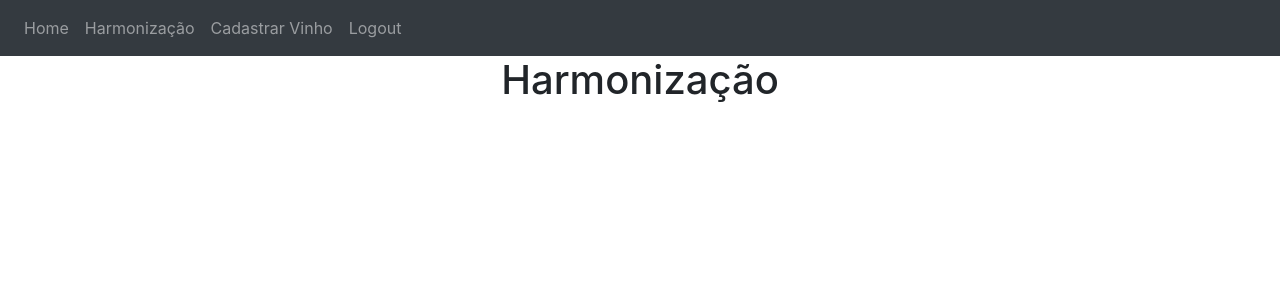
After one commit to Maria0419/vinhoteca3, a Flask app: page /harmonizacao in a window 1280 px wide. The commit adds this page. Shown: the top 300 px of the page. Run offline with Flask 3, Linux system fonts and the light colour scheme; a user stored in the database is signed in; some libraries are stand-ins or nearby versions.

Commit message:
pagina de harmonizaão

```diff
--- a/Vinhoteca/website/templates/base.html
+++ b/Vinhoteca/website/templates/base.html
@@ -31,6 +31,8 @@
         <div class="navbar-nav">
           {% if user.is_authenticated %}
           <a class="nav-item nav-link" id="home" href="/">Home</a>
+          <a class="nav-item nav-link" id="harmonizacao" href="/harmonizacao">Harmonização</a>
+          <a class="nav-item nav-link" id="register" href="/cadastro">Cadastrar Vinho</a>
           <a class="nav-item nav-link" id="logout" href="/logout">Logout</a>
           {% else %}
           <a class="nav-item nav-link" id="login" href="/login">Login</a>
--- /dev/null
+++ b/Vinhoteca/website/templates/wine_pairing.html
@@ -0,0 +1,4 @@
+{% extends "base.html" %} {% block title %}Harmonização{% endblock %} {% block content
+    %}
+<h1 align="center">Harmonização</h1>
+    {% endblock %}
--- a/Vinhoteca/website/views.py
+++ b/Vinhoteca/website/views.py
@@ -35,6 +35,11 @@ def home():
 def register():
       return render_template("wine_register.html", user=current_user)
 
+@views.route('/harmonizacao', methods=['GET', 'POST'])
+@login_required
+def pairing():
+        return render_template("wine_pairing.html", user=current_user)
+
 @views.route('/delete-vinho', methods=['POST'])
 def delete_vinho():
     vinho = json.loads(request.data) # this function expects a JSON from the INDEX.js file
```
Also changed, not shown: Vinhoteca/instance/database.db.
